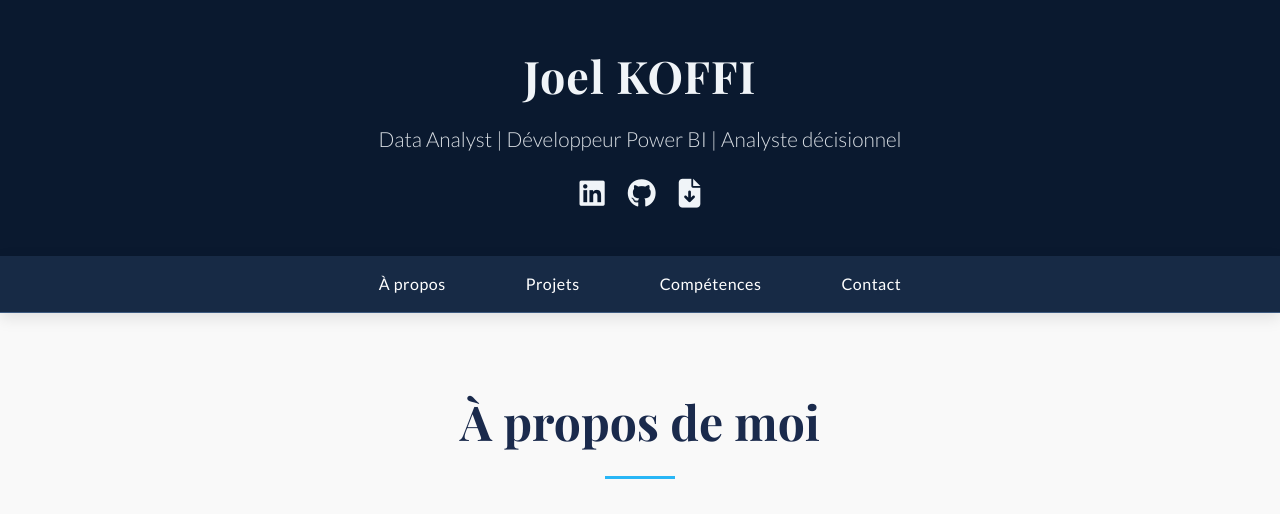
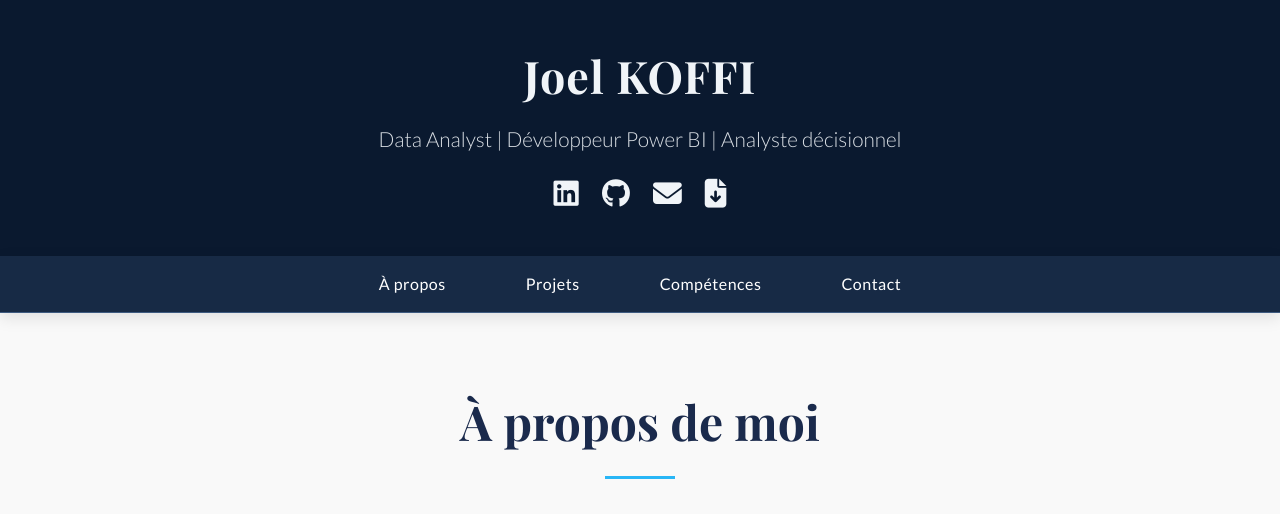
Before and after one commit to Analytic-Dev/Analytic-Dev.github.io, a plain HTML site: page index.html in a window 1280 px wide. Shown: the top 514 px of the page. Drawn offline with nearby package versions, Linux system fonts and the light colour scheme.

Commit message:
Update index.html

```diff
--- a/index.html
+++ b/index.html
@@ -325,6 +325,7 @@
             <!--💡 MIS À JOUR: Ajoutez vos liens vers vos réseaux sociaux et votre CV -->
             <a href="https://www.linkedin.com/in/joel-koffi-nguessan" target="_blank" title="LinkedIn"><i class="fab fa-linkedin"></i></a>
             <a href="https://github.com/Analytic-Dev" target="_blank" title="GitHub"><i class="fab fa-github"></i></a>
+            <a href="mailto:joel.koffi@email.com" title="Email"><i class="fas fa-envelope"></i></a>
             <!--💡 <a href="[VOTRE_URL_YOUTUBE]" target="_blank" title="YouTube"><i class="fab fa-youtube"></i></a> -->
             <a href="assets/Votre_Nom_CV.pdf" download title="Télécharger mon CV"><i class="fas fa-file-arrow-down"></i></a>
         </div>
```
